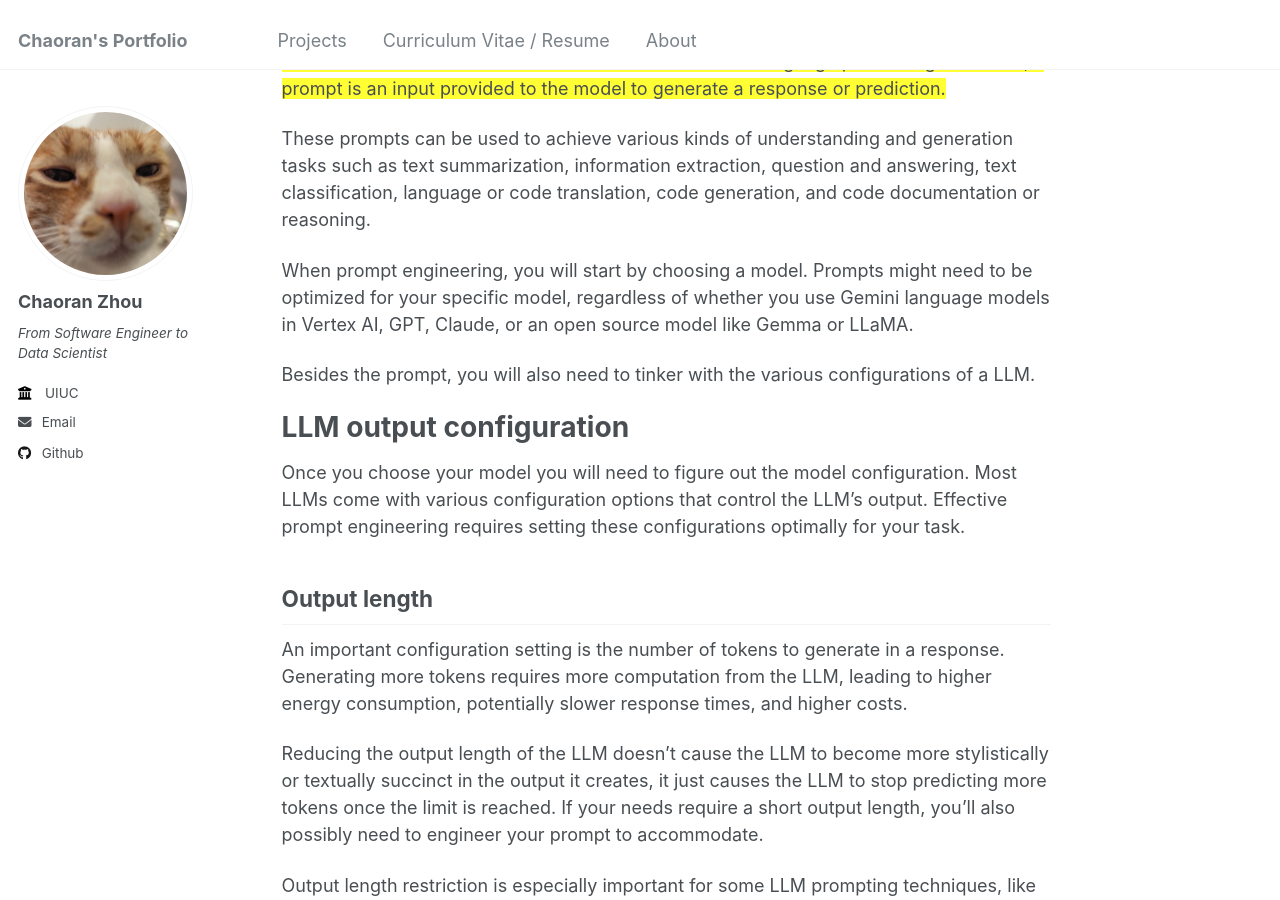
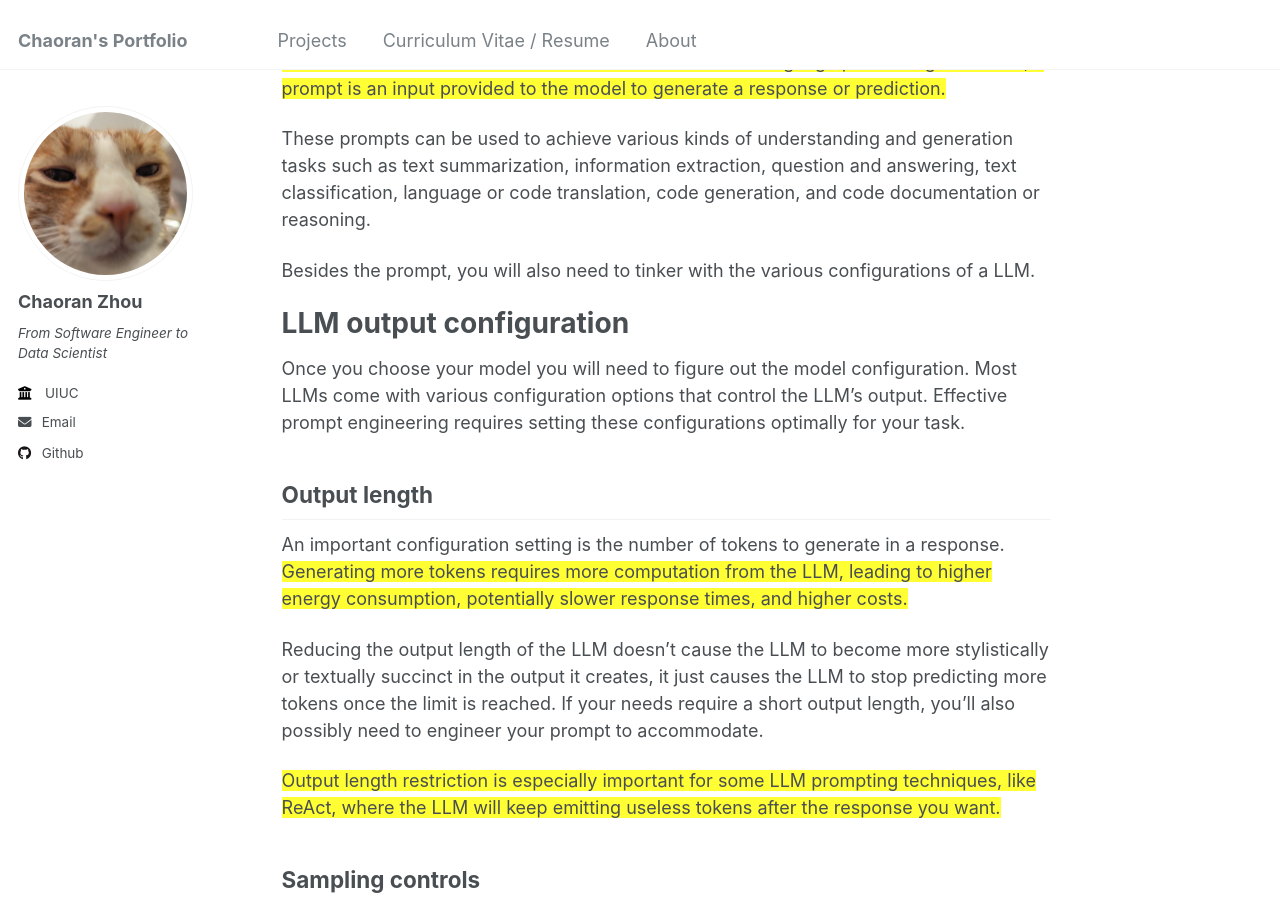
Before and after one commit to ranranrunforit/ranranrunforit.github.io, a Jekyll site: the page built from _projects/project-16.md, in a window 1280 px wide and 900 px high, scrolled down 523 px. Built offline with Jekyll 4.4.1, drawn with Linux system fonts in a browser that asks for light colours; some of the changed text lies outside the part shown.

Commit message:
Update project-16.md

```diff
--- a/_projects/project-16.md
+++ b/_projects/project-16.md
@@ -36,10 +36,6 @@ tasks such as text summarization, information extraction, question and answering
 classification, language or code translation, code generation, and code documentation
 or reasoning.
 
-When prompt engineering, you will start by choosing a model. Prompts might need to be
-optimized for your specific model, regardless of whether you use Gemini language models in
-Vertex AI, GPT, Claude, or an open source model like Gemma or LLaMA.
-
 Besides the prompt, you will also need to tinker with the various configurations of a LLM.
 
 # LLM output configuration
@@ -49,16 +45,14 @@ engineering requires setting these configurations optimally for your task.
 
 ## Output length
 An important configuration setting is the number of tokens to generate in a response.
-Generating more tokens requires more computation from the LLM, leading to higher energy
-consumption, potentially slower response times, and higher costs.
+<span style="background-color: #FFFF33;">Generating more tokens requires more computation from the LLM, leading to higher energy consumption, potentially slower response times, and higher costs.</span>
 
 Reducing the output length of the LLM doesn’t cause the LLM to become more stylistically
 or textually succinct in the output it creates, it just causes the LLM to stop predicting more
 tokens once the limit is reached. If your needs require a short output length, you’ll also
 possibly need to engineer your prompt to accommodate.
 
-Output length restriction is especially important for some LLM prompting techniques, like
-ReAct, where the LLM will keep emitting useless tokens after the response you want.
+<span style="background-color: #FFFF33;">Output length restriction is especially important for some LLM prompting techniques, like ReAct, where the LLM will keep emitting useless tokens after the response you want.</span>
 
 ## Sampling controls
 LLMs do not formally predict a single token. Rather, LLMs predict probabilities for what the
```
